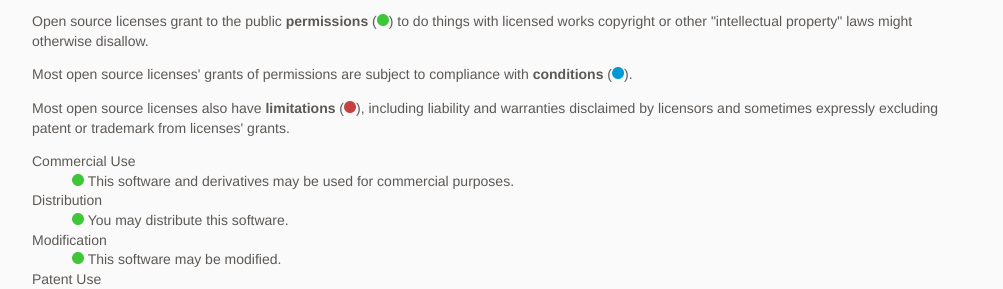
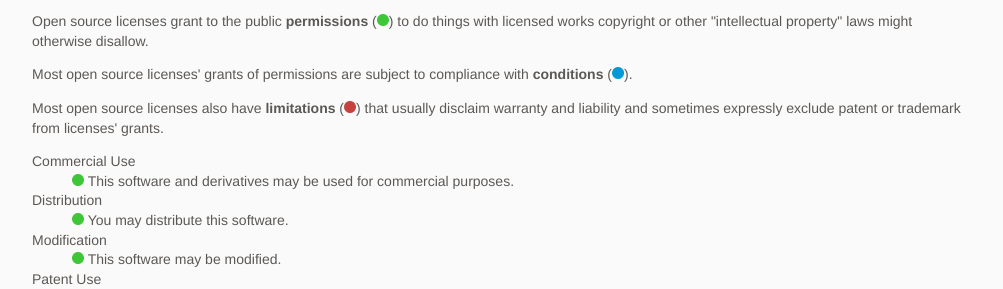
Before and after one commit to github/choosealicense.com, a Jekyll site: the page built from appendix.md, in a window 1280 px wide. Shown: the part 974-1263 px from the top of the page, without its empty margins (138-1141 px from the left). Built offline with Jekyll 4.4.1, drawn with Linux system fonts in a browser that asks for light colours; some web fonts are replaced.

Commit message:
slightly less tortured wording

```diff
--- a/appendix.md
+++ b/appendix.md
@@ -60,7 +60,7 @@ All licenses described in the choosealicense.com [repository](https://github.com
 
 <p>Most open source licenses' grants of permissions are subject to compliance with <b>conditions</b> (<span class="license-conditions"><span class="license-sprite"></span></span>).</p>
 
-<p>Most open source licenses also have <b>limitations</b> (<span class="license-limitations"><span class="license-sprite"></span></span>), including liability and warranties disclaimed by licensors and sometimes expressly excluding patent or trademark from licenses' grants.</p>
+<p>Most open source licenses also have <b>limitations</b> (<span class="license-limitations"><span class="license-sprite"></span></span>) that usually disclaim warranty and liability and sometimes expressly exclude patent or trademark from licenses' grants.</p>
 
 <dl>
 {% assign seen_tags = '' %}
```
